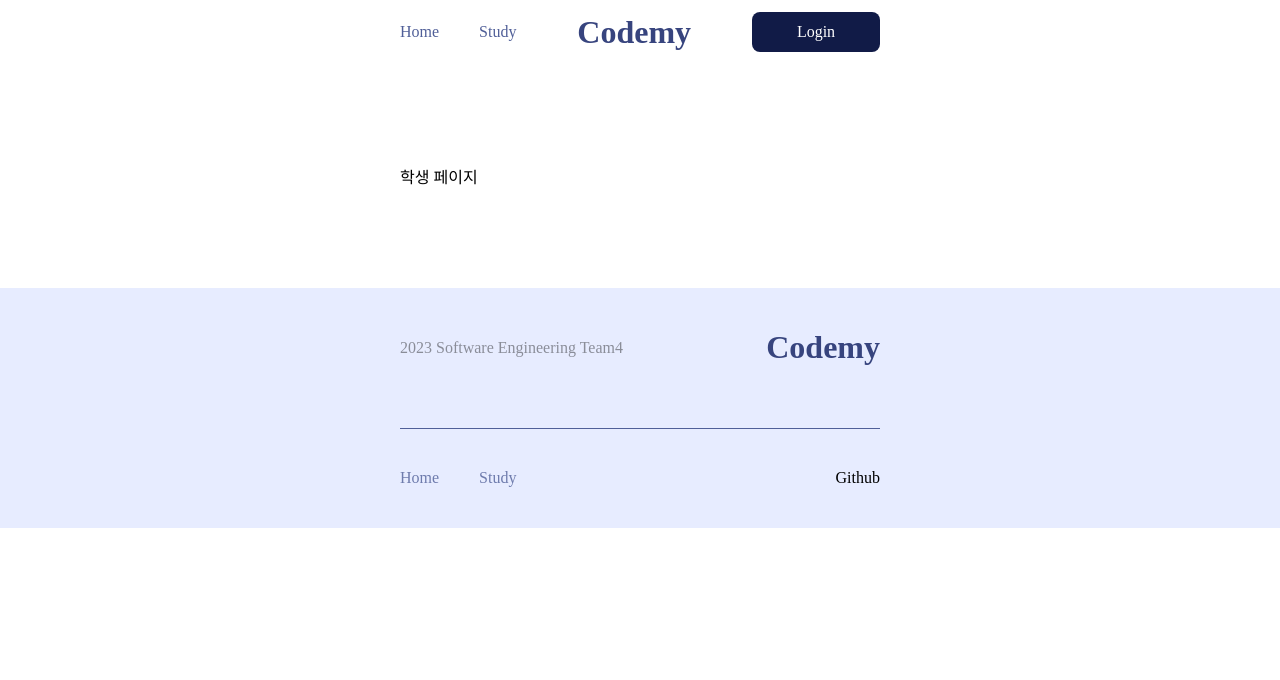
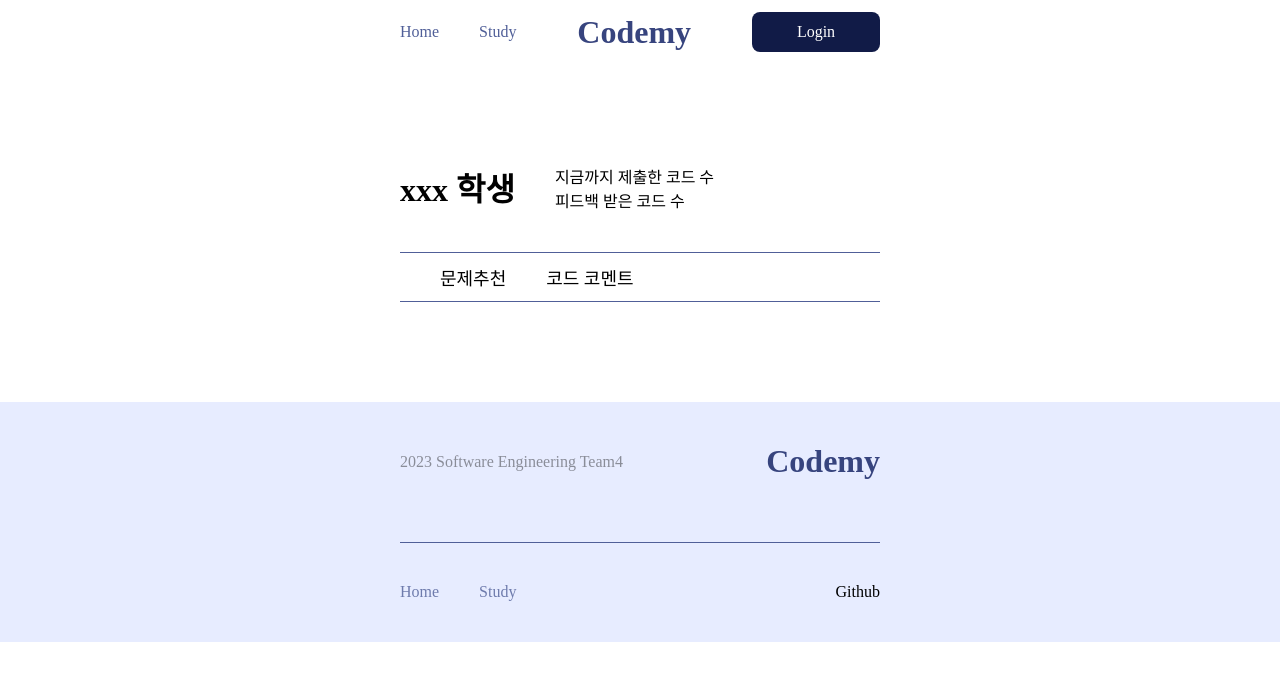
Before and after one commit to skkuse/2023spring_41class_team4, a Next.js app in the folder client/: page /study/student in a window 1280 px wide. Shown: the top 680 px of the page. Built offline with nearby package versions, Linux system fonts and the light colour scheme.

Commit message:
update student pages

```diff
--- /dev/null
+++ b/client/src/app/study/student/comments/page.js
@@ -0,0 +1,10 @@
+// import Link from "next/link";
+// import "./page.css";
+
+export default function Student() {
+  return (
+    <main>
+      <div className="content">comments</div>
+    </main>
+  );
+}
--- /dev/null
+++ b/client/src/app/study/student/page.css
@@ -0,0 +1,25 @@
+.line {
+    width: 100%;
+    height: 0;
+    border-bottom: 1px solid #505f98;
+}
+
+.nav {
+display: flex;
+flex-direction: row;
+align-items: center;
+height: 3rem;
+gap: 40px;
+padding: 0 40px;
+font-size: 18px;
+}
+
+.student-status {
+    display: flex;
+    flex-direction: row;
+    margin-bottom: 40px;
+}
+
+.code-numbers{
+    margin-left: 40px;
+}
--- a/client/src/app/study/student/page.js
+++ b/client/src/app/study/student/page.js
@@ -1,7 +1,25 @@
+import Link from "next/link";
+import "./page.css";
+
 export default function Student() {
   return (
     <main>
-      <div className="content">학생 페이지</div>
+      <div className="content">
+        <div className="student-status">
+          <h1>xxx 학생</h1>
+          <div className="code-numbers">
+            <p>지금까지 제출한 코드 수</p>
+            <p>피드백 받은 코드 수</p>
+          </div>
+        </div>
+        <div className="line"></div>
+          <nav className="nav">
+            <Link href="/study/student/problems">문제추천</Link>
+            <Link href="/study/student/comments">코드 코멘트</Link>
+          </nav>
+        <div className="line"></div>
+      </div>
+
     </main>
   );
 }
--- /dev/null
+++ b/client/src/app/study/student/problems/page.js
@@ -0,0 +1,10 @@
+// import Link from "next/link";
+// import "./page.css";
+
+export default function Student() {
+  return (
+    <main>
+      <div className="content">Problems</div>
+    </main>
+  );
+}
```
Also changed, not shown: client/src/app/study/page.js (+7 -3 lines), 2 other files (tests, documents, lock files or other folders).
